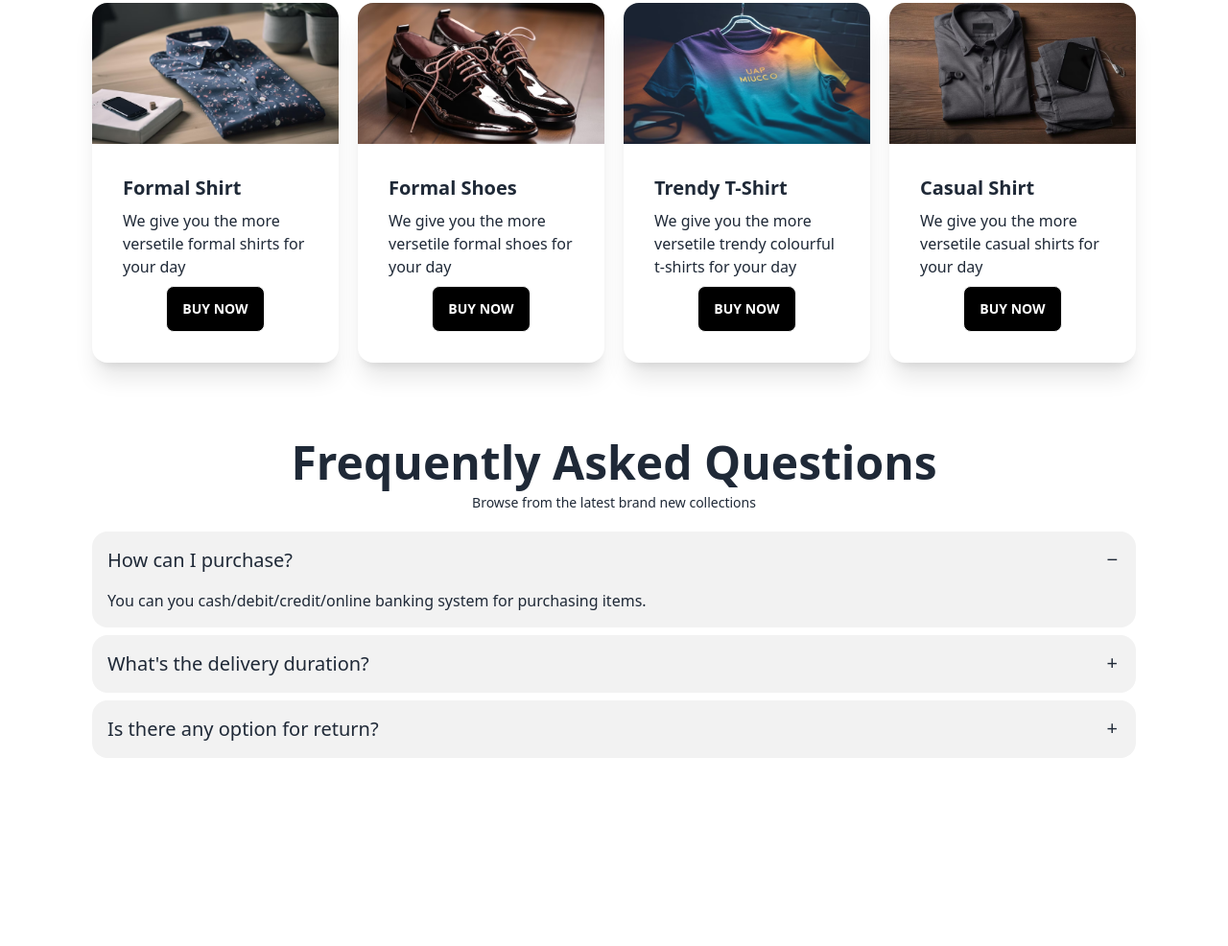
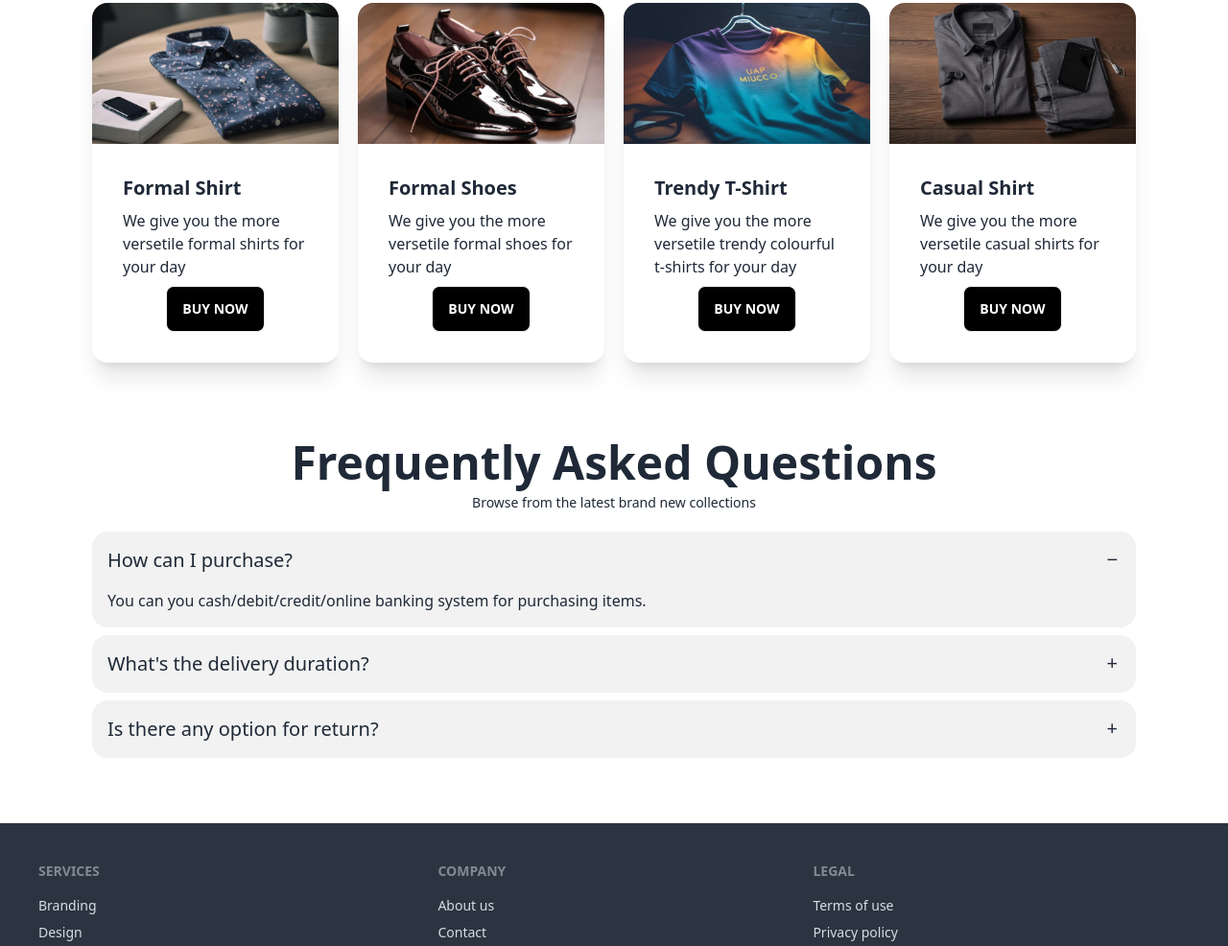
Before and after one commit to anupamahalder/daisy-world, a plain HTML site: page index.html in a window 1280 px wide. Shown: the part 1814-2800 px from the top of the page at 96% size. Before the commit the page ends 2672 px from the top, so only its background shows below. Drawn offline with nearby package versions, Linux system fonts and the light colour scheme.

Commit message:
Added footer section

```diff
--- a/index.html
+++ b/index.html
@@ -28,7 +28,7 @@
         <nav>
             <div class="navbar bg-base-100">
                 <div class="flex-1">
-                  <a class="normal-case text-rose-700 font-bold text-3xl md:text-4xl">Daisy World</a>
+                  <a class="normal-case text-rose-700 font-bold text-4xl md:text-5xl">Daisy World</a>
                 </div>
                 <div class="flex-none">
                   <div class="dropdown dropdown-end">
@@ -228,7 +228,28 @@
     </main>
     <!-- This is footer section  -->
     <footer>
-
+        <footer class="footer p-10 bg-neutral text-neutral-content">
+            <div>
+              <span class="footer-title">Services</span>
+              <a class="link link-hover">Branding</a>
+              <a class="link link-hover">Design</a>
+              <a class="link link-hover">Marketing</a>
+              <a class="link link-hover">Advertisement</a>
+            </div>
+            <div>
+              <span class="footer-title">Company</span>
+              <a class="link link-hover">About us</a>
+              <a class="link link-hover">Contact</a>
+              <a class="link link-hover">Jobs</a>
+              <a class="link link-hover">Press kit</a>
+            </div>
+            <div>
+              <span class="footer-title">Legal</span>
+              <a class="link link-hover">Terms of use</a>
+              <a class="link link-hover">Privacy policy</a>
+              <a class="link link-hover">Cookie policy</a>
+            </div>
+          </footer>
     </footer>
 </body>
 </html>
```
